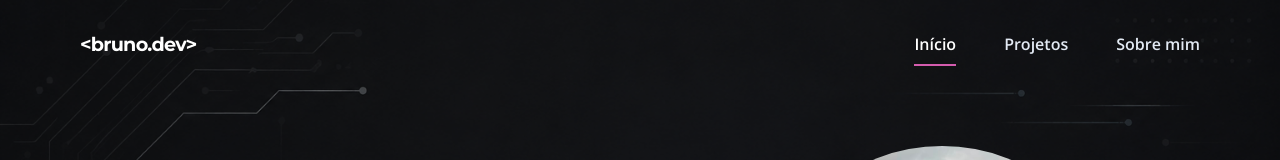
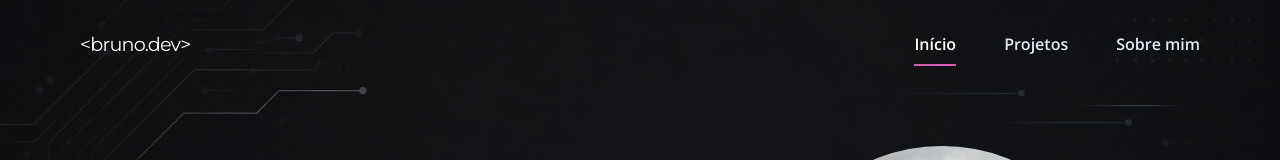
Before and after one commit to olegariobru/MyPort2, a React (Vite) app: page / in a window 1280 px wide. Shown: the top 160 px of the page. Built offline with nearby package versions, Linux system fonts and the light colour scheme.

Commit message:
style: use light weight for bruno.dev wordmark

```diff
--- a/src/App.css
+++ b/src/App.css
@@ -3,7 +3,7 @@
   width: min(1120px, calc(100% - 2.5rem)); min-height: 88px; margin: 0 auto;
   display: flex; align-items: center; justify-content: space-between; gap: 1rem;
 }
-.brand { font: 700 1.2rem var(--fonte-titulos); letter-spacing: -.04em; white-space: nowrap; }
+.brand { font: 400 1.2rem var(--fonte-titulos); letter-spacing: -.04em; white-space: nowrap; }
 .navigation { display: flex; align-items: center; gap: clamp(1rem, 4vw, 3rem); font-family: var(--fonte-secundaria); }
 .navigation a { padding: .55rem 0; color: var(--texto-suave); font-weight: 600; }
 .navigation a:hover, .navigation a[aria-current="page"] { color: #fff; }
```
